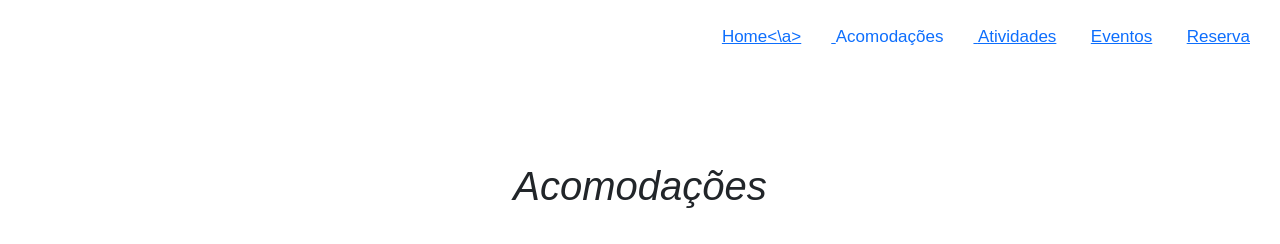
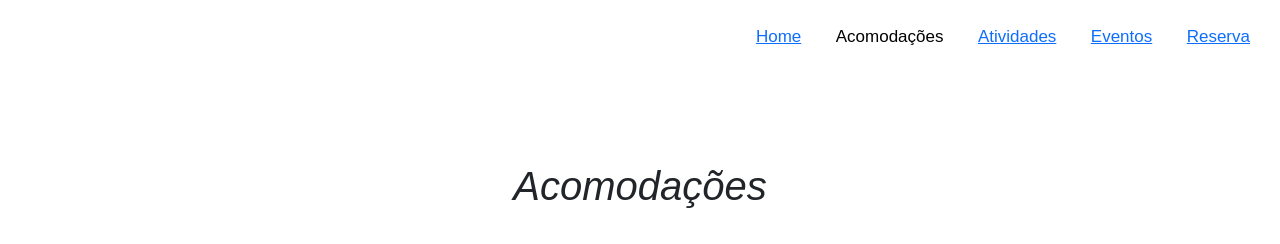
Before and after one commit to joaoovsf/lotusacomodacoes, a plain HTML site: page index.html in a window 1280 px wide. Shown: the top 244 px of the page. Drawn offline with nearby package versions, Linux system fonts and the light colour scheme; a web font is replaced by a local one.

Commit message:
Update index.html

```diff
--- a/index.html
+++ b/index.html
@@ -85,7 +85,7 @@
     <body class = "tudo">
         <br>
         <div class="cabecalho">
-            <p class="textocab"><a href = "https://joaoovsf.github.io/lotushome/">Home<\a></p>
+            <p class="textocab"><a href = "https://joaoovsf.github.io/lotushome/">Home </a></p>
 <p class="textocab">Acomodações</p>
 <p class="textocab"><a href = "https://joaoovsf.github.io/lotusatividades/">Atividades</a></p>
 <p class="textocab"><a href = "https://joaoovsf.github.io/lotuseventos/">Eventos</a></p>
```
